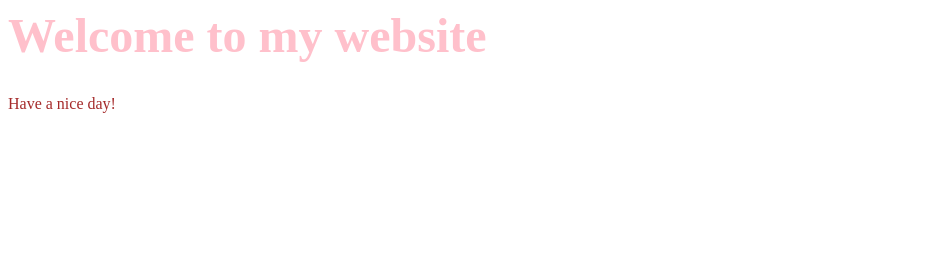
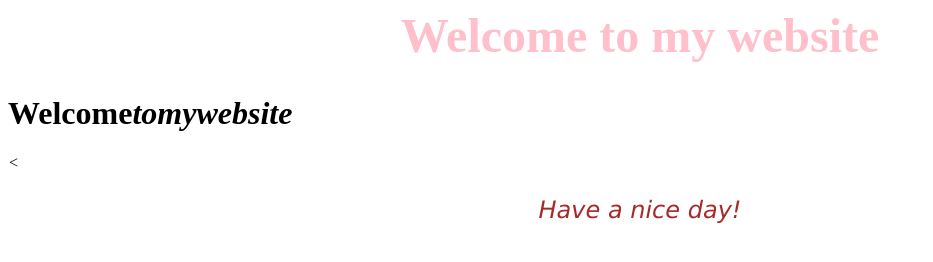
Before and after one commit to shafatudou/peachie.peachy, a plain HTML site: page W4/W4hw1.html in a window 1280 px wide. Shown: the whole page, without its empty margins (0-933 px from the left). Drawn offline with Linux system fonts and the light colour scheme.

Commit message:
Update W4hw1.html

```diff
--- a/W4/W4hw1.html
+++ b/W4/W4hw1.html
@@ -5,9 +5,10 @@
 
 <body>
 
- <h1 style="color:Pink;font-size:300%;">Welcome to my website</h1>
-
-<p style="color:Brown;">Have a nice day!</p>
+ <h1 style="color:Pink;font-size:300%;text-align:center;">Welcome to my website</h1>
+  <h1>Welcome<i>to<i>my<i>website</i></h1> &lt
+&nbsp
+<p style="color:Brown;font-size:150%;font-family:verdana;text-align:center;">Have a nice day!</p>
 
   </body>
   </html>
```
